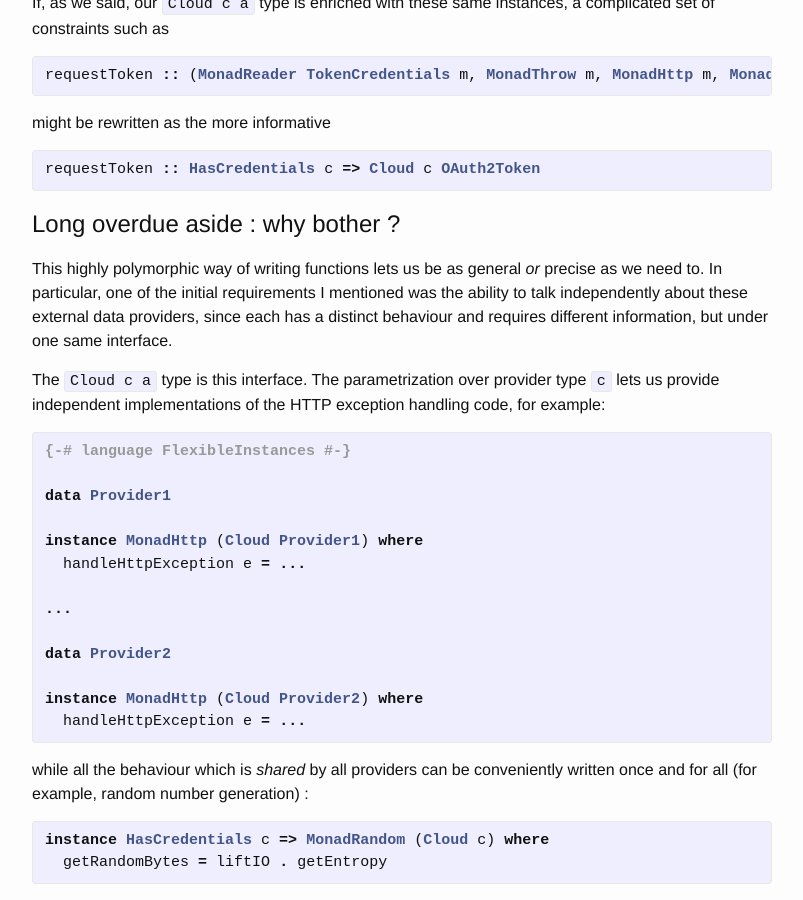
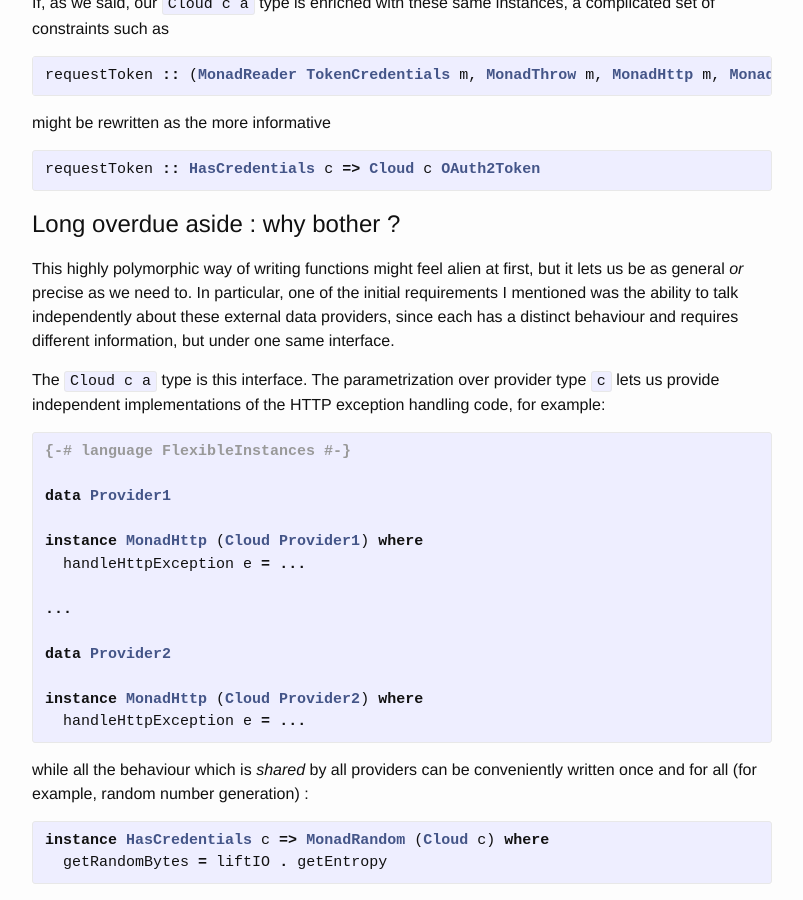
Before and after one commit to ocramz/ocramz.github.io, a Jekyll site: the page built from _posts/2017-11-30-growing-software-architecture.markdown, in a window 1280 px wide and 900 px high, scrolled down 5345 px. Shown: the whole window, without its empty margins (238-1041 px from the left). Built offline with Jekyll 4.4.1, drawn with Linux system fonts in a browser that asks for light colours.

Commit message:
blog update

```diff
--- a/_posts/2017-11-30-growing-software-architecture.markdown
+++ b/_posts/2017-11-30-growing-software-architecture.markdown
@@ -193,7 +193,7 @@ requestToken :: HasCredentials c => Cloud c OAuth2Token
 
 # Long overdue aside : why bother ?
 
-This highly polymorphic way of writing functions lets us be as general _or_ precise as we need to. In particular, one of the initial requirements I mentioned was the ability to talk independently about these external data providers, since each has a distinct behaviour and requires different information, but under one same interface.
+This highly polymorphic way of writing functions might feel alien at first, but it lets us be as general _or_ precise as we need to. In particular, one of the initial requirements I mentioned was the ability to talk independently about these external data providers, since each has a distinct behaviour and requires different information, but under one same interface.
 
 The `Cloud c a` type is this interface. The parametrization over provider type `c` lets us provide independent implementations of the HTTP exception handling code, for example:
 
```
Also changed, not shown: 2 other files.
